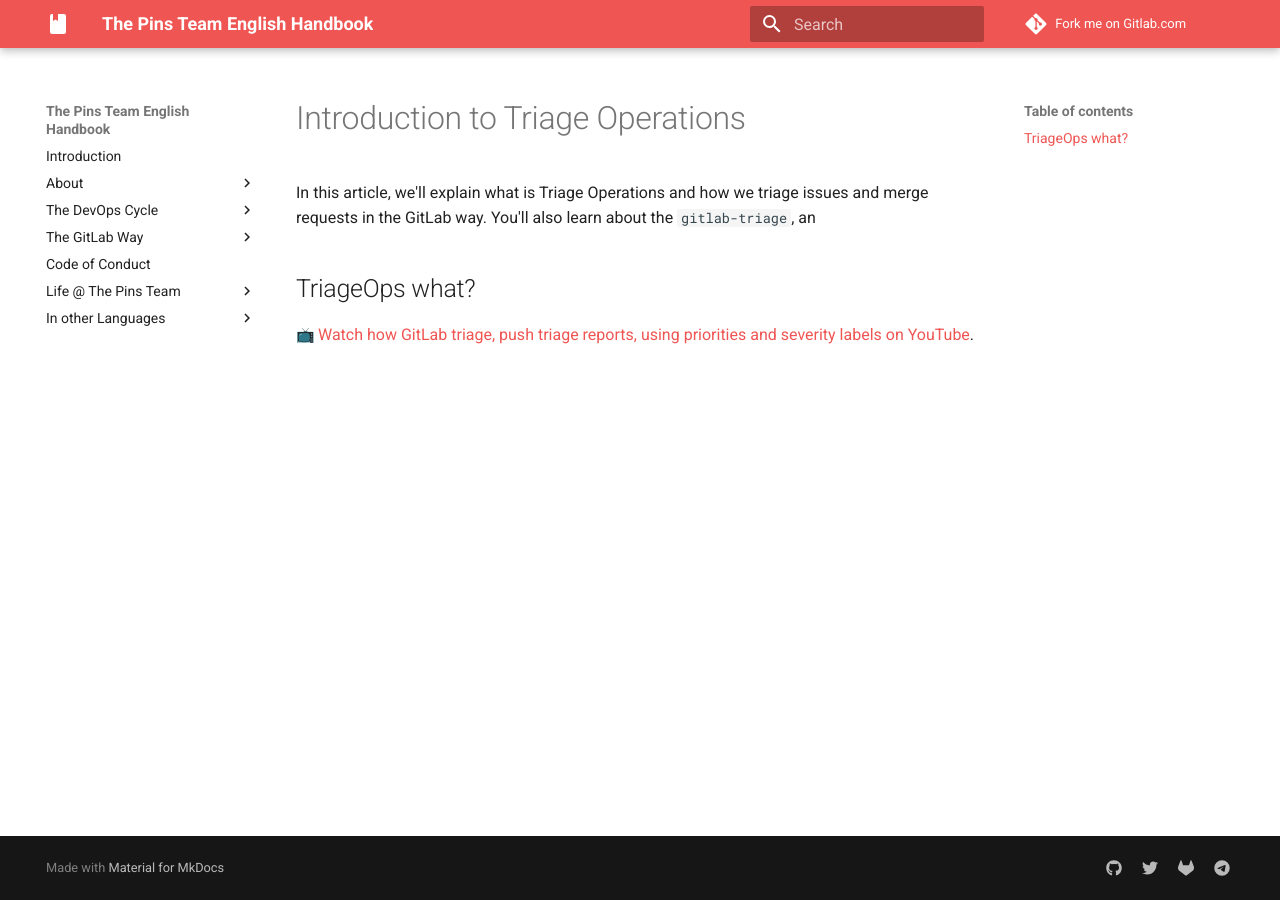
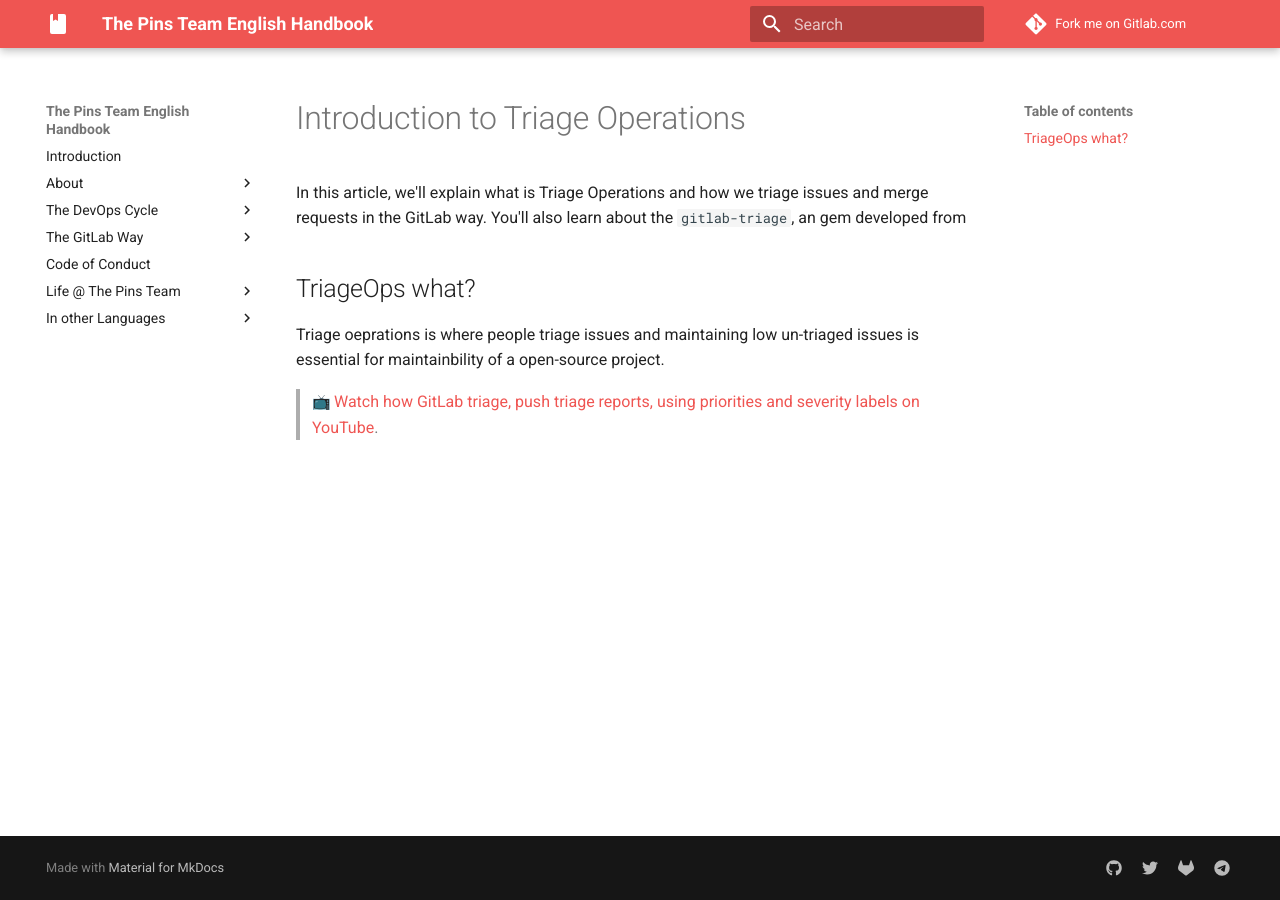
Before and after one commit to MadeByThePinsHub/handbook, an MkDocs documentation site: the page built from handbook/the-gitlab-way/triage-ops/index.md, in a window 1280 px wide. Built offline with MkDocs 1.6.1 and Material for MkDocs 9.7.7, drawn with Linux system fonts in a browser that asks for light colours; emoji names are drawn with the system emoji font; comment, search, counter and statistics services are not loaded.

```diff
--- a/handbook/the-gitlab-way/triage-ops/index.md
+++ b/handbook/the-gitlab-way/triage-ops/index.md
@@ -2,8 +2,9 @@
 title: Introduction to Triage Operations
 ---
 
-In this article, we'll explain what is Triage Operations and how we triage issues and merge requests in the GitLab way. You'll also learn about the `gitlab-triage`, an
+In this article, we'll explain what is Triage Operations and how we triage issues and merge requests in the GitLab way. You'll also learn about the `gitlab-triage`, an gem developed from
 
 ## TriageOps what?
+Triage oeprations is where people triage issues and maintaining low un-triaged issues is essential for maintainbility of a open-source project.
 
-:tv: [Watch how GitLab triage, push triage reports, using priorities and severity labels on YouTube](https://www.youtube-nocookie.com/watch?v=qOlN2G1BDhk).
+> :tv: [Watch how GitLab triage, push triage reports, using priorities and severity labels on YouTube](https://www.youtube-nocookie.com/watch?v=qOlN2G1BDhk).
```
Also changed, not shown: .gitlab/issue_templates/Add my Keybase account to list.md (added, +15 -0 lines), handbook/about/index.md (+1 -1 lines), handbook/devops/secure/members-with-keybase.md (added, +13 -0 lines), handbook/devops/secure/verifying-keys-with-keybase.md (added, +8 -0 lines), 1 other file.
